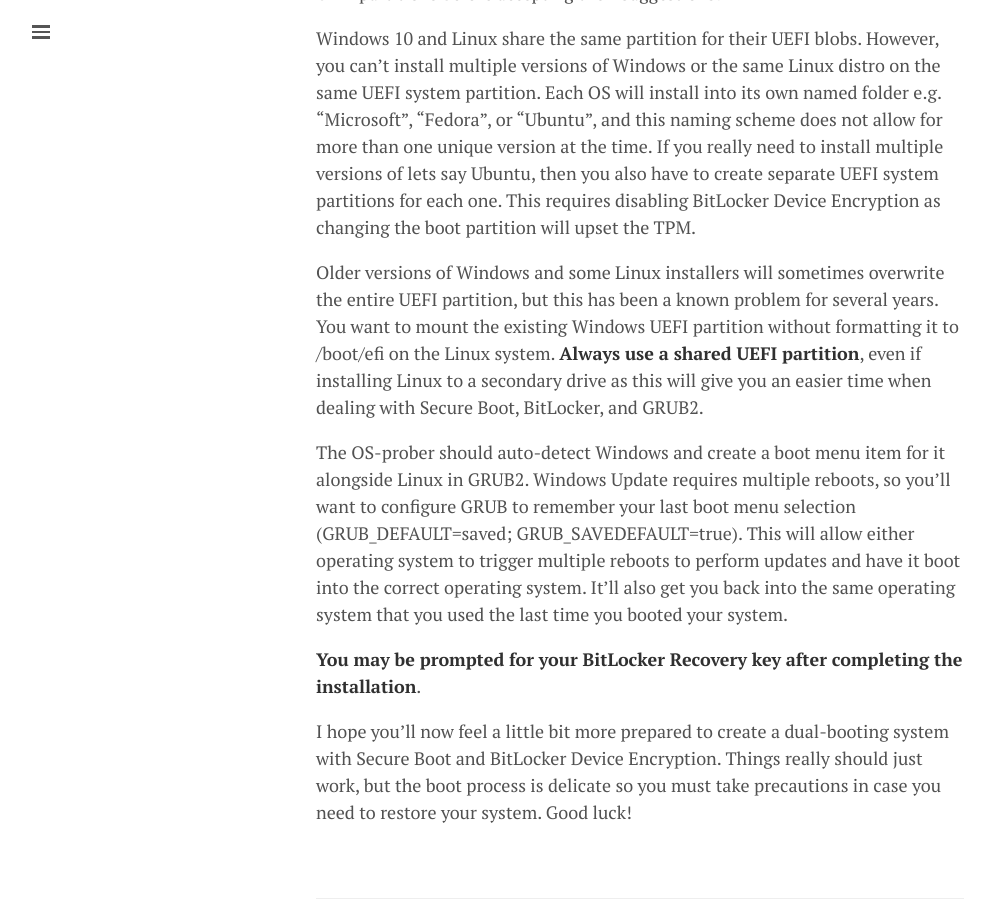
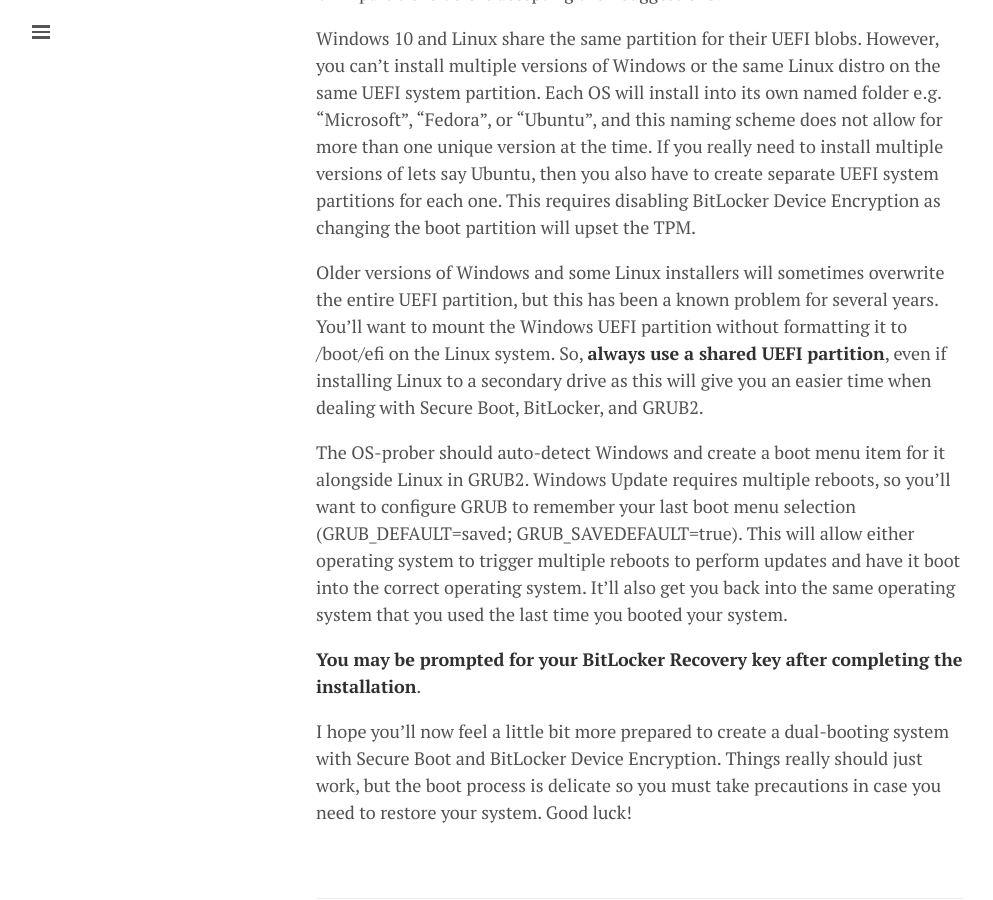
Before and after one commit to lgeurts/lgeurts.github.io, a Jekyll site: the page built from _posts/2019-03-19-dual-booting-windows-and-linux.md, in a window 1280 px wide and 900 px high, scrolled down 2752 px. Shown: the whole window, without its empty margins (0-993 px from the left). Built offline with Jekyll 4.4.1, drawn with Linux system fonts in a browser that asks for light colours; nearby versions of some CDN libraries; comment, search, counter and statistics services are not loaded.

Commit message:
Update 2019-03-19-dual-booting-windows-and-linux.md

```diff
--- a/_posts/2019-03-19-dual-booting-windows-and-linux.md
+++ b/_posts/2019-03-19-dual-booting-windows-and-linux.md
@@ -49,7 +49,7 @@
 
 Windows 10 and Linux share the same partition for their UEFI blobs. However, you can't install multiple versions of Windows or the same Linux distro on the same UEFI system partition. Each OS will install into its own named folder e.g. "Microsoft", “Fedora”, or "Ubuntu”, and this naming scheme does not allow for more than one unique version at the time. If you really need to install multiple versions of lets say Ubuntu, then you also have to create separate UEFI system partitions for each one. This requires disabling BitLocker Device Encryption as changing the boot partition will upset the TPM.
 
-Older versions of Windows and some Linux installers will sometimes overwrite the entire UEFI partition, but this has been a known problem for several years. You want to mount the existing Windows UEFI partition without formatting it to /boot/efi on the Linux system. **Always use a shared UEFI partition**, even if installing Linux to a secondary drive as this will give you an easier time when dealing with Secure Boot, BitLocker, and GRUB2.
+Older versions of Windows and some Linux installers will sometimes overwrite the entire UEFI partition, but this has been a known problem for several years. You'll want to mount the Windows UEFI partition without formatting it to /boot/efi on the Linux system. So, **always use a shared UEFI partition**, even if installing Linux to a secondary drive as this will give you an easier time when dealing with Secure Boot, BitLocker, and GRUB2.
 
 The OS-prober should auto-detect Windows and create a boot menu item for it alongside Linux in GRUB2. Windows Update requires multiple reboots, so you’ll want to configure GRUB to remember your last boot menu selection (GRUB_DEFAULT=saved; GRUB_SAVEDEFAULT=true). This will allow either operating system to trigger multiple reboots to perform updates and have it boot into the correct operating system. It’ll also get you back into the same operating system that you used the last time you booted your system.
 
```
